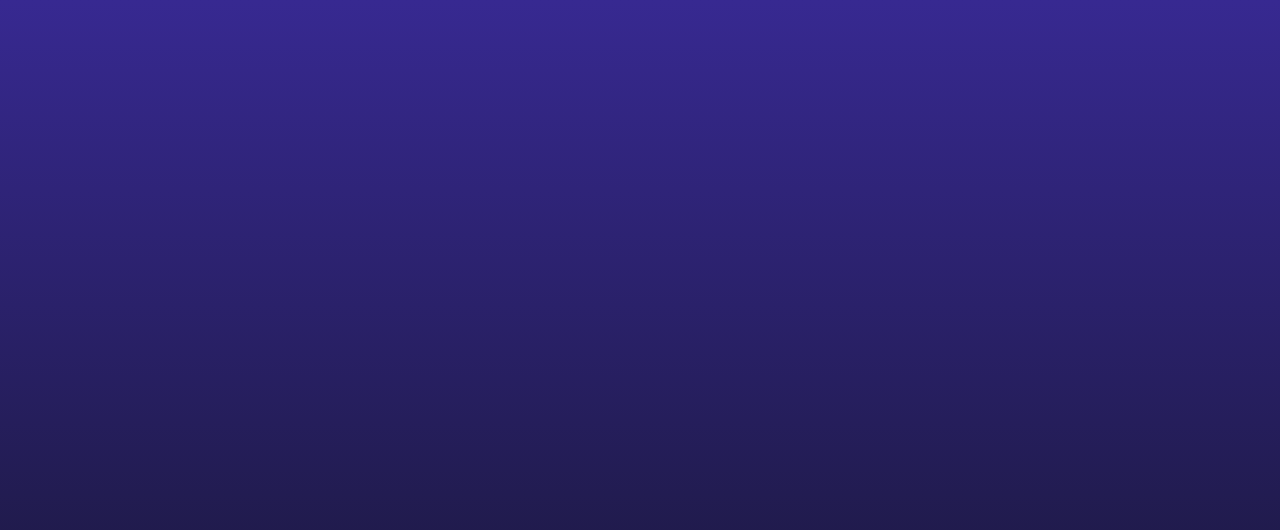
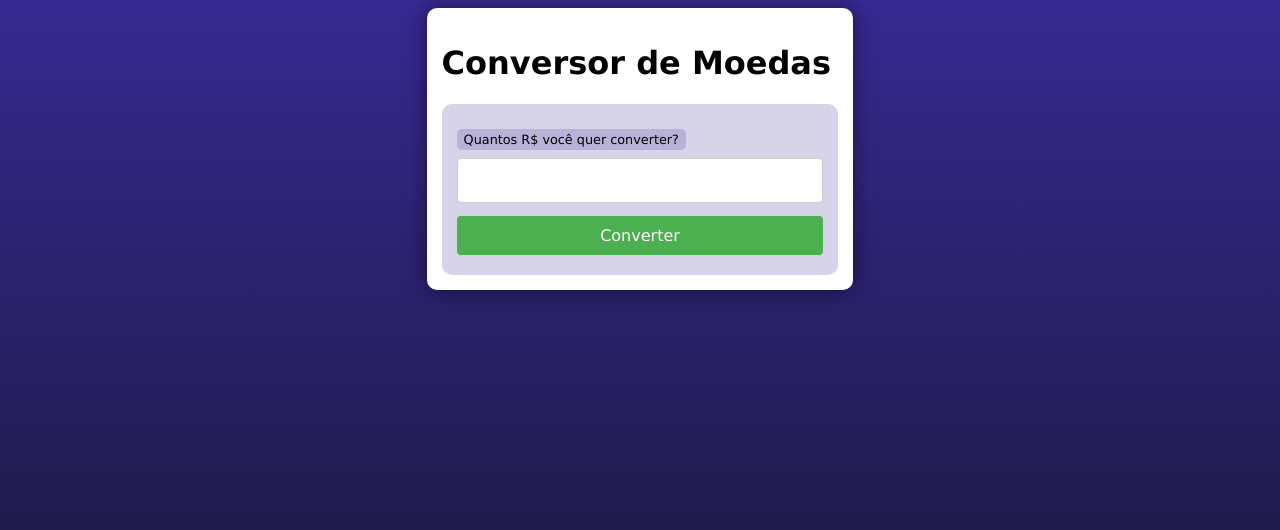
Before and after one commit to CaioBuono/UsandoAPIeGIT, a PHP site: page / in a window 1280 px wide. Shown: the top 530 px of the page. Run offline with PHP 8.4, Linux system fonts and the light colour scheme.

Commit message:
formulário criado

```diff
--- a/index.php
+++ b/index.php
@@ -7,6 +7,13 @@
     <link rel="stylesheet" href="style.css">
 </head>
 <body>
-
+    <main>
+        <h1>Conversor de Moedas</h1>
+        <form action="<?=$_SERVER['PHP_SELF']?>" method="get">
+            <label for="din">Quantos R$ você quer converter?</label>
+            <input type="number" name="din" id="din">
+            <input type="submit" value="Converter">
+        </form>
+    </main>
 </body>
 </html>
```
